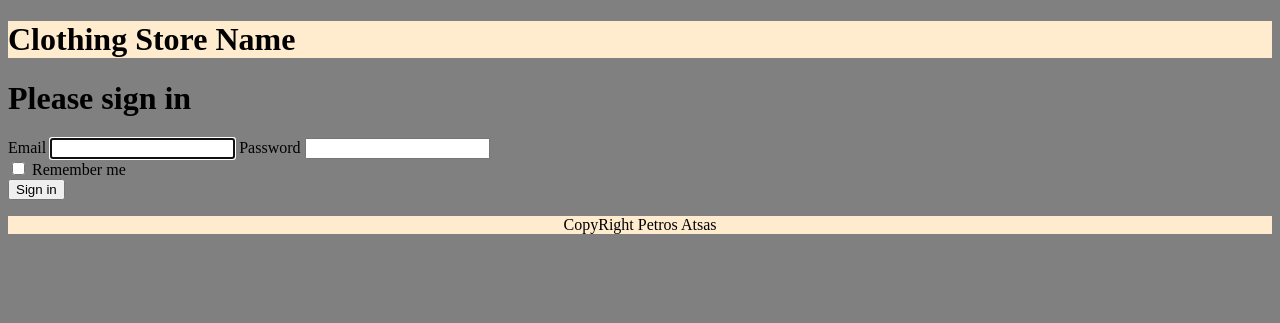
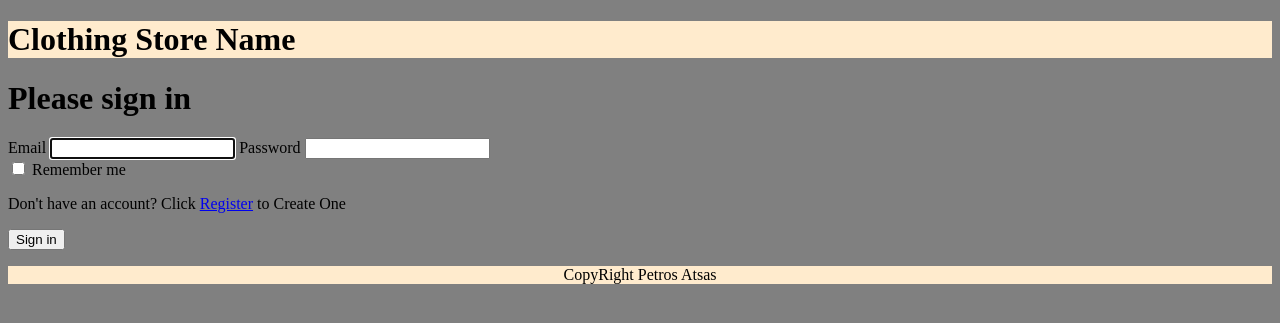
Before and after one commit to patsas4/ClothingStore, a Symfony app: template templates/security/login.html.twig in a window 1280 px wide. Shown: the top 323 px of the page. Run offline with Twig, Linux system fonts and the light colour scheme; the template is opened without the code that fills it, so the values that code supplies are empty; style sheets or scripts are compiled from the project's sources; some libraries are stand-ins or nearby versions.

Commit message:
Add option to register to login page

```diff
--- a/templates/security/login.html.twig
+++ b/templates/security/login.html.twig
@@ -30,6 +30,12 @@
         </label>
     </div>
 
+    <div>
+        <p>
+            Don't have an account? Click <a href="/register">Register</a> to Create One
+        </p>
+    </div>
+
     <button class="btn btn-lg btn-primary" type="submit">
         Sign in
     </button>
```
